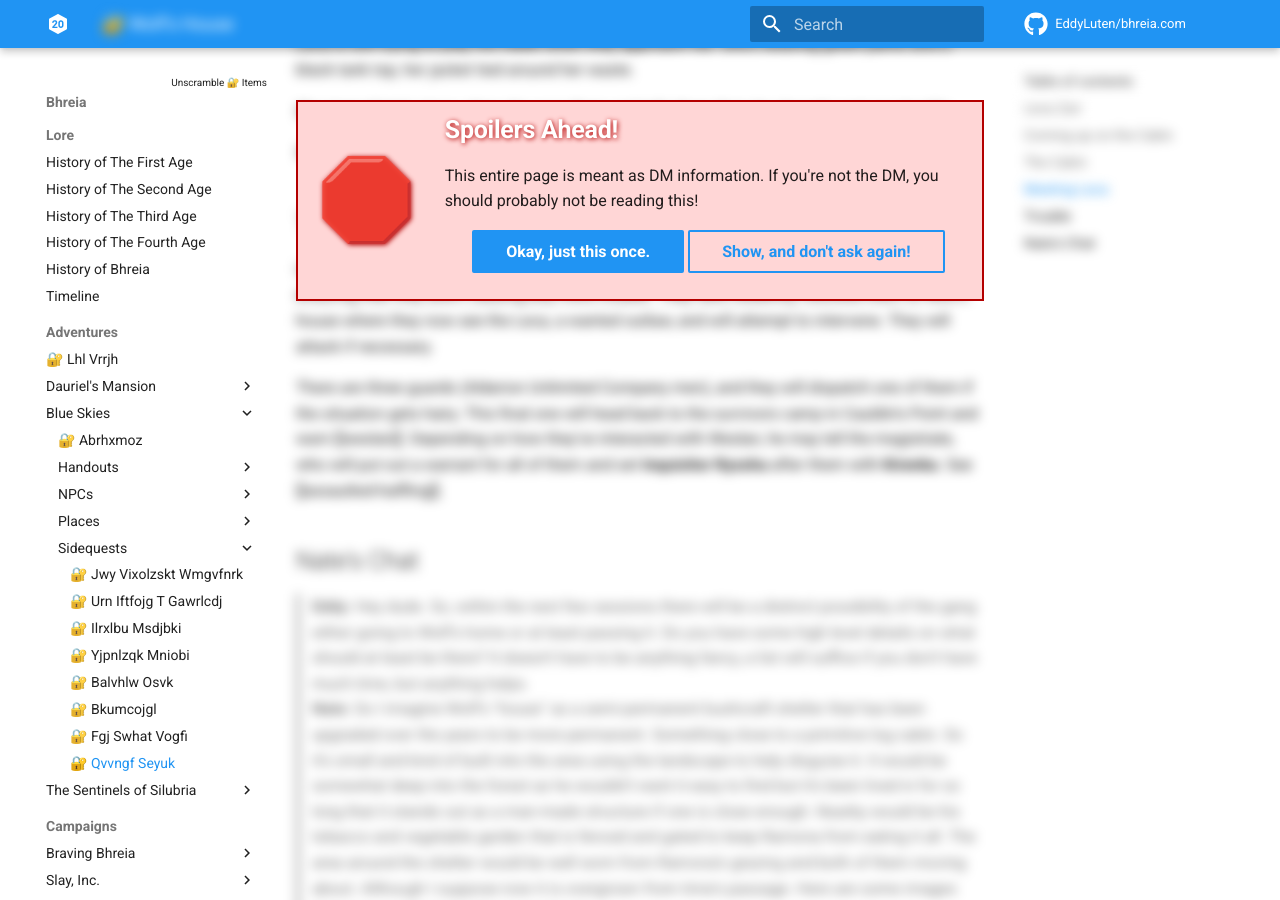
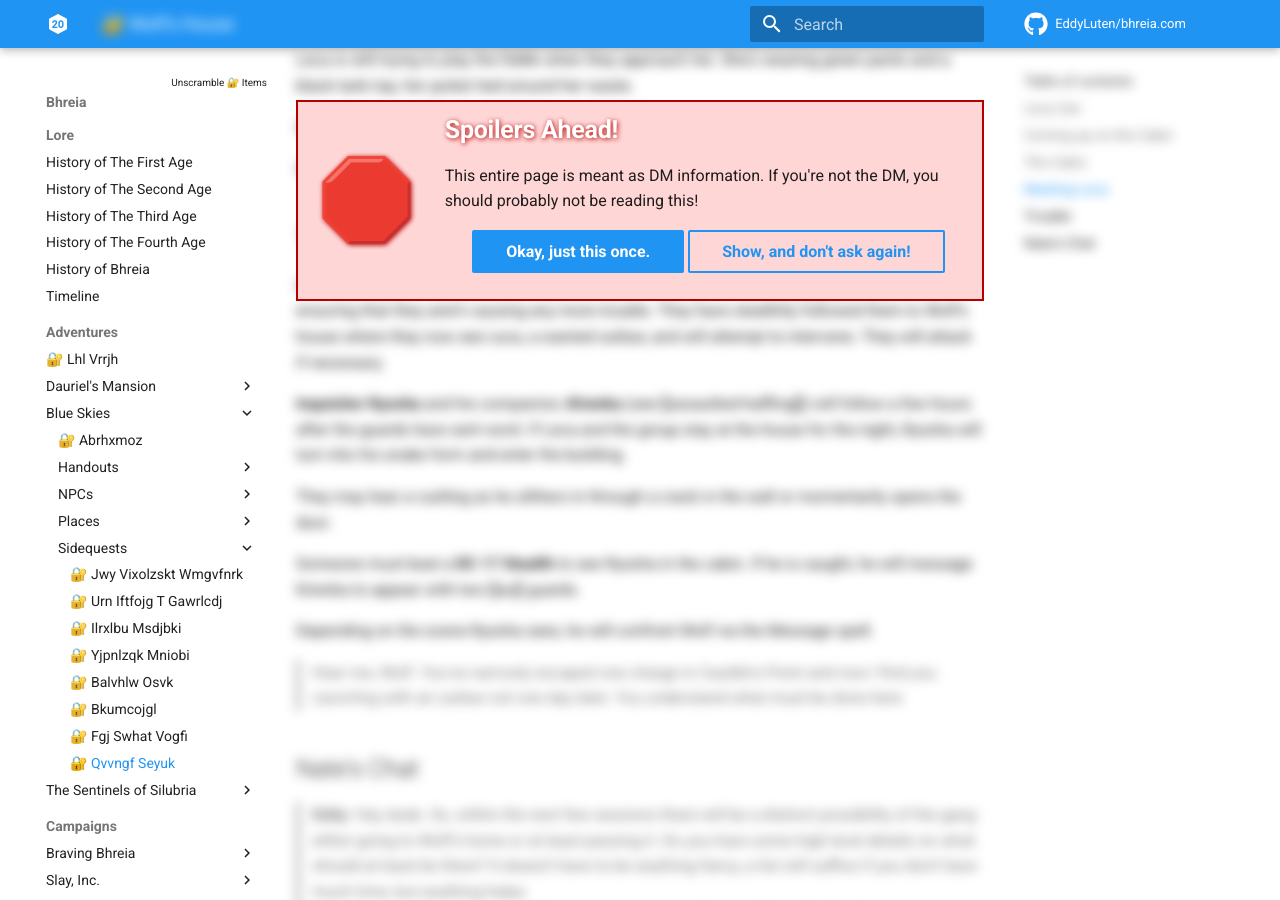
Before and after one commit to EddyLuten/bhreia.com, an MkDocs documentation site: the page built from docs/adventures/blue-skies/sidequests/wolfs-house.md, in a window 1280 px wide and 900 px high, scrolled down 1710 px. Built offline with MkDocs 1.6.1 and Material for MkDocs 9.7.7, drawn with Linux system fonts in a browser that asks for light colours; comment, search, counter and statistics services are not loaded; some of the changed text lies outside the part shown.

Commit message:
Some prep work.

```diff
--- a/docs/adventures/blue-skies/sidequests/wolfs-house.md
+++ b/docs/adventures/blue-skies/sidequests/wolfs-house.md
@@ -19,7 +19,9 @@
 
 Leca is originally from Dorr where she grew up in high society. Wanting a different life, one closer to nature (and fewer Tieflings), she left on the first ship leaving the harbor and ended up in Korbantir three years ago and became a hunter. It's been tough for her to get used to living independently, but after finding Wolf's cabin, things got a bit easier.
 
-However, while she was in Crabpot, she was down on her luck and had to resort to stealing food. While trying to take some crabs for her and Cricket to eat, the fisherman noticed and chased her down> He cornered her in a dead-end alley. She handed him the crab back, apologizing, but now he had his eyes on her. He forced himself onto her, subduing her until Cricket came from behind and bit the man's throat. He stumbled backward and collapsed onto the ground, blood spraying from his neck. Leca ran as fast as she could through a busy fish market, covered in the man's blood. Later, she learned that the man died there, and she's currently wanted for his murder. She isn't safe anywhere.
+However, while she was in Crabpot, she was down on her luck and had to resort to stealing food. While trying to take some crabs for her and Cricket to eat, the fisherman noticed and chased her down. He cornered her in a dead-end alley. She handed him the crab back, apologizing, but now he had his eyes on her.
+
+He forced himself onto her, subduing her until Cricket came from behind and bit the man's throat. He stumbled backward and collapsed onto the ground, blood spraying from his neck. Leca ran as fast as she could through a busy fish market, covered in the man's blood. Later, she learned that the man died there, and she's currently wanted for his murder. She isn't safe anywhere.
 
 ## Coming up on the Cabin
 
@@ -47,9 +49,17 @@
 
 ## Trouble
 
-Unbeknownst to the adventurers, they have been distantly followed by [[au]] guards who are ensuring that they aren't causing any more trouble. They have stealthily followed them to Wolf's house where they now see the Leca, a wanted outlaw, and will attempt to intervene. They will attack if necessary.
+Unbeknownst to the adventurers, they have been distantly followed by [[au]] guards who are ensuring that they aren't causing any more trouble. They have stealthily followed them to Wolf's house where they now see Leca, a wanted outlaw, and will attempt to intervene. They will attack if necessary.
 
-There are three guards (Aldarion Unlimited Company men), and they will dispatch one of them if the situation gets hairy. This final one will head back to the survivors camp in Cauldin's Point and warn [[weslan]]. Depending on how they've interacted with Weslan, he may tell the magistrate, who will put out a warrant for all of them and set **Inquisitor Ryssha** after them with **Kirenka**. See [[assaulted-halfling]].
+**Inquisitor Ryssha** and his companion, **Kirenka** (see [[assaulted-halfling]]) will follow a few hours after the guards have sent word. If Leca and the group stay at the house for the night, Ryssha will turn into his snake form and enter the building.
+
+They may hear a rustling as he slithers in through a crack in the wall or momentarily opens the door.
+
+Someone must beat a **DC 17 Stealth** to see Ryssha in the cabin. If he is caught, he will message Kirenka to appear with two [[au]] guards.
+
+Depending on the scene Ryssha sees, he will confront Wolf via the Message spell.
+
+> Hear me, Wolf. You've narrowly escaped one charge in Cauldin's Point and now I find you cavorting with an outlaw not one day later. You understand what must be done here.
 
 ## Nate's Chat
 
```
Also changed, not shown: docs/adventures/blue-skies/npcs/thomas-wake.md (added, +14 -0 lines), docs/campaigns/braving-bhreia/plans/plan-19.md (+1 -1 lines), docs/campaigns/braving-bhreia/sessions/session-19.md (+1 -1 lines), docs/campaigns/slay-inc/index.md (+4 -4 lines), docs/geography/settlements/korbans-landing.md (+11 -4 lines).
